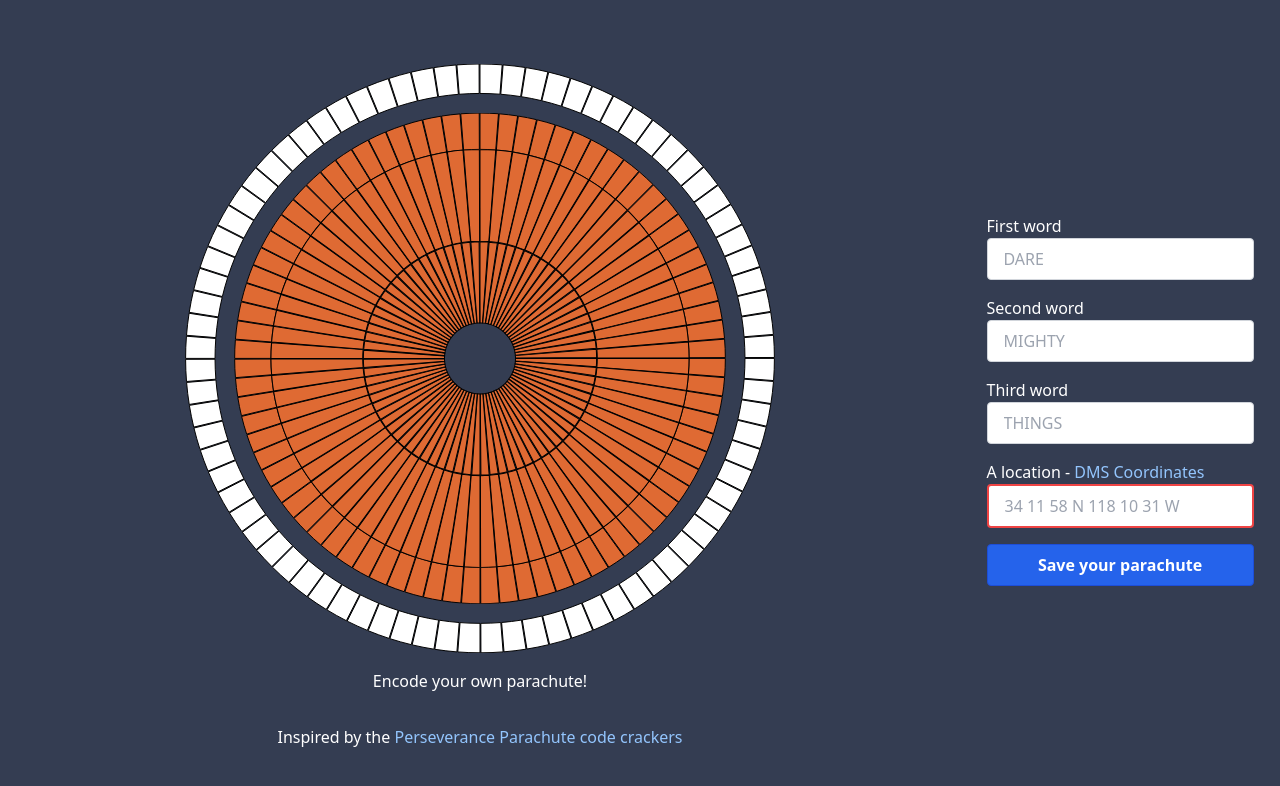
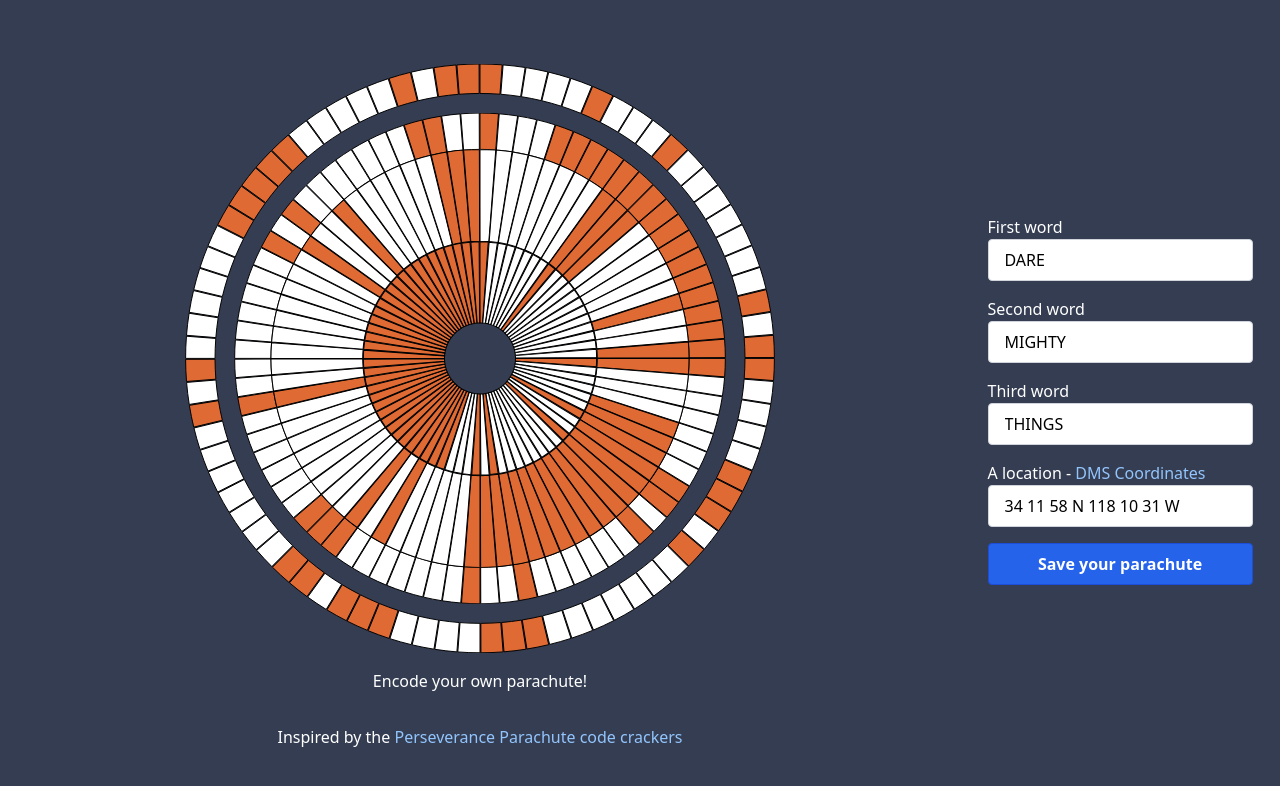
Before and after one commit to sjwarner/perseverance-parachute-generator, a React (Create React App) app: page / in a window 1280 px wide. Shown: the top 786 px of the page. Built offline with nearby package versions, Linux system fonts and the light colour scheme.

Commit message:
Add default values

```diff
--- a/src/App.js
+++ b/src/App.js
@@ -72,10 +72,12 @@ const EMPTY_ARRAY = [
 ];
 
 const App = () => {
-  const [firstWord, setFirstWord] = useState("");
-  const [secondWord, setThirdWord] = useState("");
-  const [thirdWord, setSecondWord] = useState("");
-  const [locationCoordinates, setLocationCoordinates] = useState("");
+  const [firstWord, setFirstWord] = useState("DARE");
+  const [secondWord, setThirdWord] = useState("MIGHTY");
+  const [thirdWord, setSecondWord] = useState("THINGS");
+  const [locationCoordinates, setLocationCoordinates] = useState(
+    "34 11 58 N 118 10 31 W"
+  );
 
   const [encodedFirstWord, setEncodedFirstWord] = useState(EMPTY_ARRAY);
   const [encodedSecondWord, setEncodedSecondWord] = useState(EMPTY_ARRAY);
@@ -107,6 +109,7 @@ const App = () => {
   }, [locationCoordinates]);
 
   return (
+    <>
       <div className="App flex md:flex-row flex-col h-screen">
         <div className="flex flex-col Parachute-pane md:w-3/4 w-full mt-16">
           <PerseveranceParachute
@@ -135,6 +138,7 @@ const App = () => {
               className="bg-white focus:outline-none focus:shadow-outline border border-gray-300 rounded py-2 px-4 block w-full appearance-none leading-normal mb-4"
               type="text"
               id="first-word"
+              value={firstWord}
               placeholder="DARE"
               maxLength={8}
               onChange={(e) => setFirstWord(e.target.value)}
@@ -144,6 +148,7 @@ const App = () => {
               className="bg-white focus:outline-none focus:shadow-outline border border-gray-300 rounded py-2 px-4 block w-full appearance-none leading-normal mb-4"
               type="text"
               id="second-word"
+              value={secondWord}
               placeholder="MIGHTY"
               maxLength={8}
               onChange={(e) => setSecondWord(e.target.value)}
@@ -153,6 +158,7 @@ const App = () => {
               className="bg-white focus:outline-none focus:shadow-outline border border-gray-300 rounded py-2 px-4 block w-full appearance-none leading-normal mb-4"
               type="text"
               id="third-word"
+              value={thirdWord}
               placeholder="THINGS"
               maxLength={8}
               onChange={(e) => setThirdWord(e.target.value)}
@@ -176,6 +182,7 @@ const App = () => {
               } rounded py-2 px-4 block w-full appearance-none leading-normal mb-4`}
               type="text"
               id="location-coordinates"
+              value={locationCoordinates}
               placeholder="34 11 58 N 118 10 31 W"
               onChange={(e) => setLocationCoordinates(e.target.value)}
             />
@@ -193,6 +200,7 @@ const App = () => {
           </div>
         </div>
       </div>
+    </>
   );
 };
 
```
Lines whose indentation alone changed are shown as unchanged.
